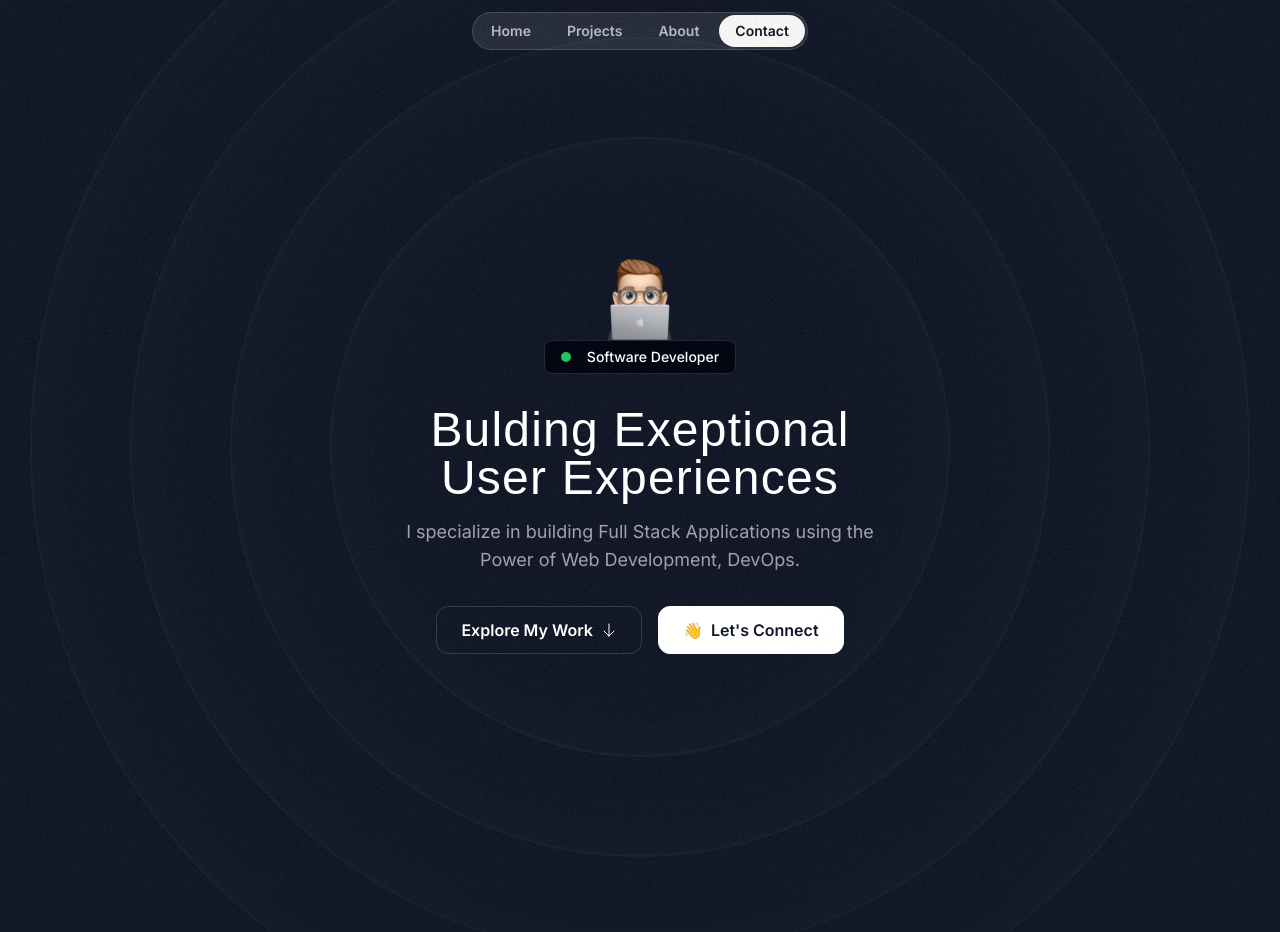
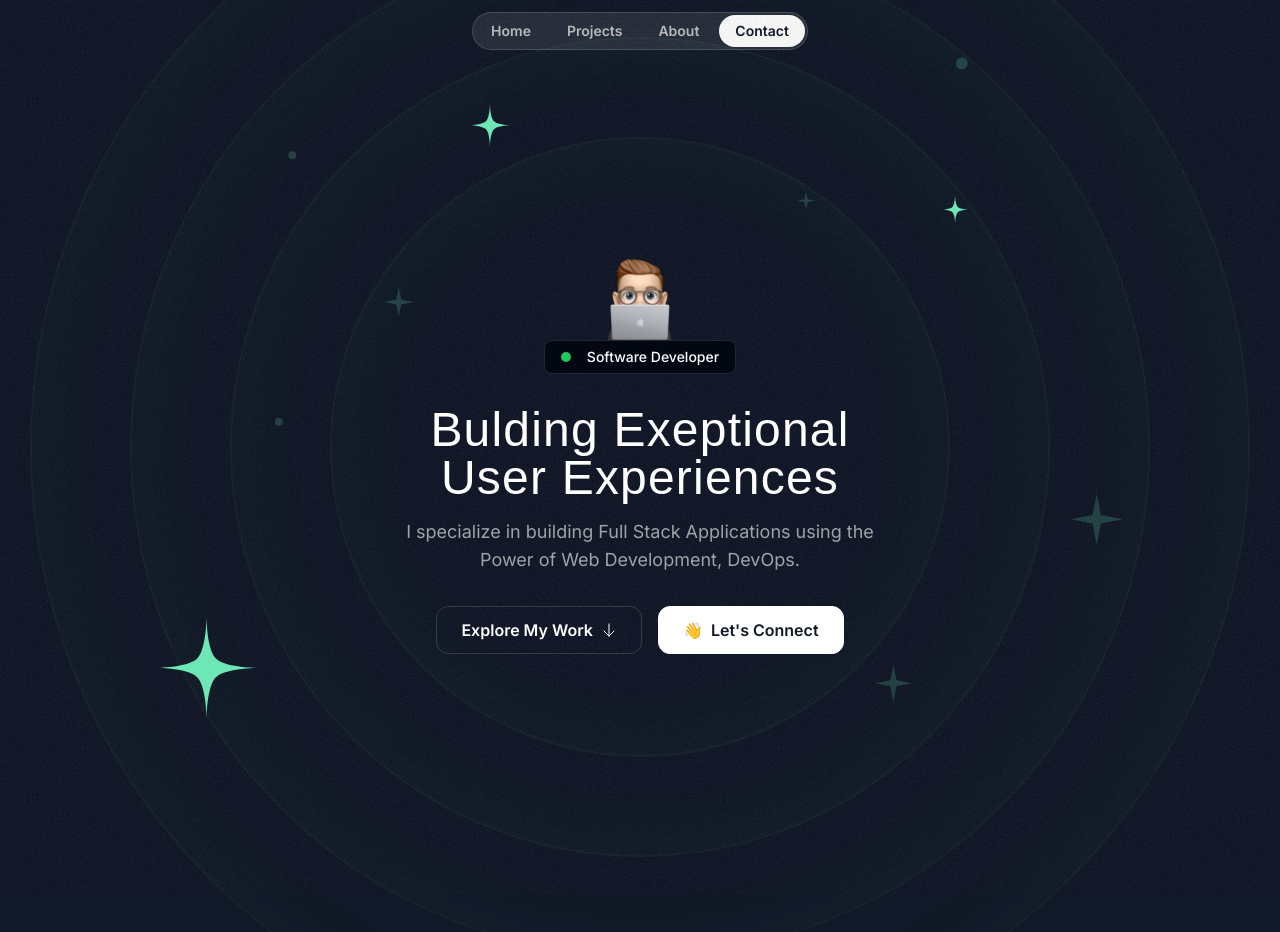
Before and after one commit to shah-utkarsh/UtkarshPortfolio, a Next.js app: page / in a window 1280 px wide. Shown: the top 932 px of the page. Built offline with nearby package versions, Linux system fonts and the light colour scheme; a web font is replaced by a local one.

Commit message:
Added: Staricon, sparkleicon as well as circles in HeroSection

```diff
--- /dev/null
+++ b/src/components/HeroOrbit.tsx
@@ -0,0 +1,29 @@
+import { PropsWithChildren } from "react";
+
+export const HeroOrbit = ({
+  children,
+  size,
+  rotation,
+}: PropsWithChildren<{ size: number; rotation: number }>) => {
+  return (
+    <div className="absolute left-1/2 top-1/2 -translate-x-1/2 -translate-y-1/2 ">
+      <div
+        className=" flex items-start justify-start"
+        style={{
+          transform: `rotate(${rotation}deg)`,
+          height: `${size}px`,
+          width: `${size}px`,
+        }}
+      >
+        <div
+          className="inline-flex"
+          style={{
+            transform: `rotate(${rotation * -1}deg)`,
+          }}
+        >
+          {children}
+        </div>
+      </div>
+    </div>
+  );
+};
--- a/src/sections/Hero.tsx
+++ b/src/sections/Hero.tsx
@@ -2,18 +2,66 @@
 import Image from "next/image";
 import ArrowDown from "@/assets/icons/arrow-down.svg";
 import grainImage from "@/assets/images/grain.jpg";
+import StarIcon from "@/assets/icons/star.svg";
+import SparkleIcon from "@/assets/icons/sparkle.svg";
+import { HeroOrbit } from "@/components/HeroOrbit";
 
 export const HeroSection = () => {
   return (
     <div className="py-32 md:py-48 lg:py-60 relative z-0 overflow-x-clip">
-      <div className="absolute inset-0 -z-30 opacity-5 " style={{
+      <div
+        className="absolute inset-0 -z-30 opacity-5 "
+        style={{
           backgroundImage: `url(${grainImage.src})`,
-      }}></div>
+        }}
+      ></div>
       <div className="size-[620px] hero-ring"></div>
       <div className="size-[820px] hero-ring"></div>
       <div className="size-[1020px] hero-ring"></div>
       <div className="size-[1220px] hero-ring"></div>
 
+      {/* star icon */}
+      <HeroOrbit size={800} rotation={-72}>
+        <StarIcon className="size-28 text-emerald-300" />
+      </HeroOrbit>
+
+      <HeroOrbit size={550} rotation={20}>
+        <StarIcon className="size-12 text-emerald-300" />
+      </HeroOrbit>
+
+      <HeroOrbit size={590} rotation={98}>
+        <StarIcon className="size-8 text-emerald-300" />
+      </HeroOrbit>
+
+      {/* sparkle icon */}
+      <HeroOrbit size={430} rotation={-14}>
+        <SparkleIcon className="size-8 text-emerald-300/20" />
+      </HeroOrbit>
+
+      <HeroOrbit size={440} rotation={79}>
+        <SparkleIcon className="size-5 text-emerald-300/20" />
+      </HeroOrbit>
+
+      <HeroOrbit size={530} rotation={178}>
+        <SparkleIcon className="size-10 text-emerald-300/20" />
+      </HeroOrbit>
+
+      <HeroOrbit size={710} rotation={144}>
+        <SparkleIcon className="size-14 text-emerald-300/20" />
+      </HeroOrbit>
+
+      {/* cirlce icon */}
+      <HeroOrbit size={720} rotation={85}>
+        <div className="size-3 rounded-full bg-emerald-300/20" />
+      </HeroOrbit>
+
+      <HeroOrbit size={520} rotation={-41}>
+        <div className="size-2 rounded-full bg-emerald-300/20" />
+      </HeroOrbit>
+
+      <HeroOrbit size={650} rotation={-5 }>
+        <div className="size-2 rounded-full bg-emerald-300/20" />
+      </HeroOrbit>
 
       <div className="container">
         <div className="flex flex-col items-center">
```
Lines whose indentation alone changed are shown as unchanged.
